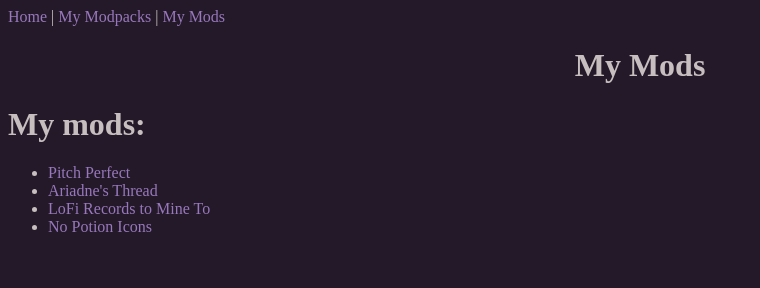
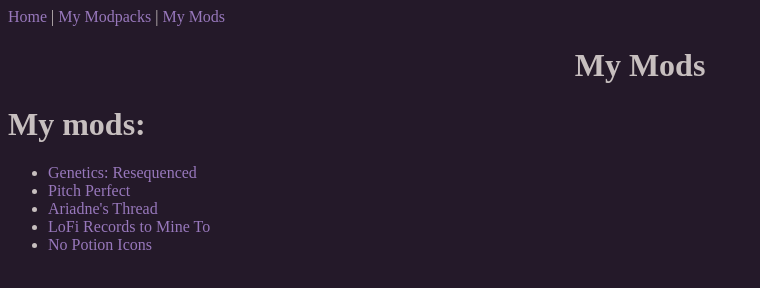
Before and after one commit to aaronhowser1/aaronhowser.dev, a plain HTML site: page mods.html in a window 1280 px wide. Shown: the whole page, without its empty margins (0-760 px from the left). Drawn offline with Linux system fonts and the light colour scheme.

Commit message:
Update mods.html

```diff
--- a/mods.html
+++ b/mods.html
@@ -42,6 +42,9 @@
 
         <ul>
             <li>
+                <a href="https://www.curseforge.com/minecraft/mc-mods/genetics-resequenced">Genetics: Resequenced</a>
+            </li>
+            <li>
                 <a href="https://www.curseforge.com/minecraft/mc-mods/pitch-perfect">Pitch Perfect</a>
             </li>
             <li>
```
